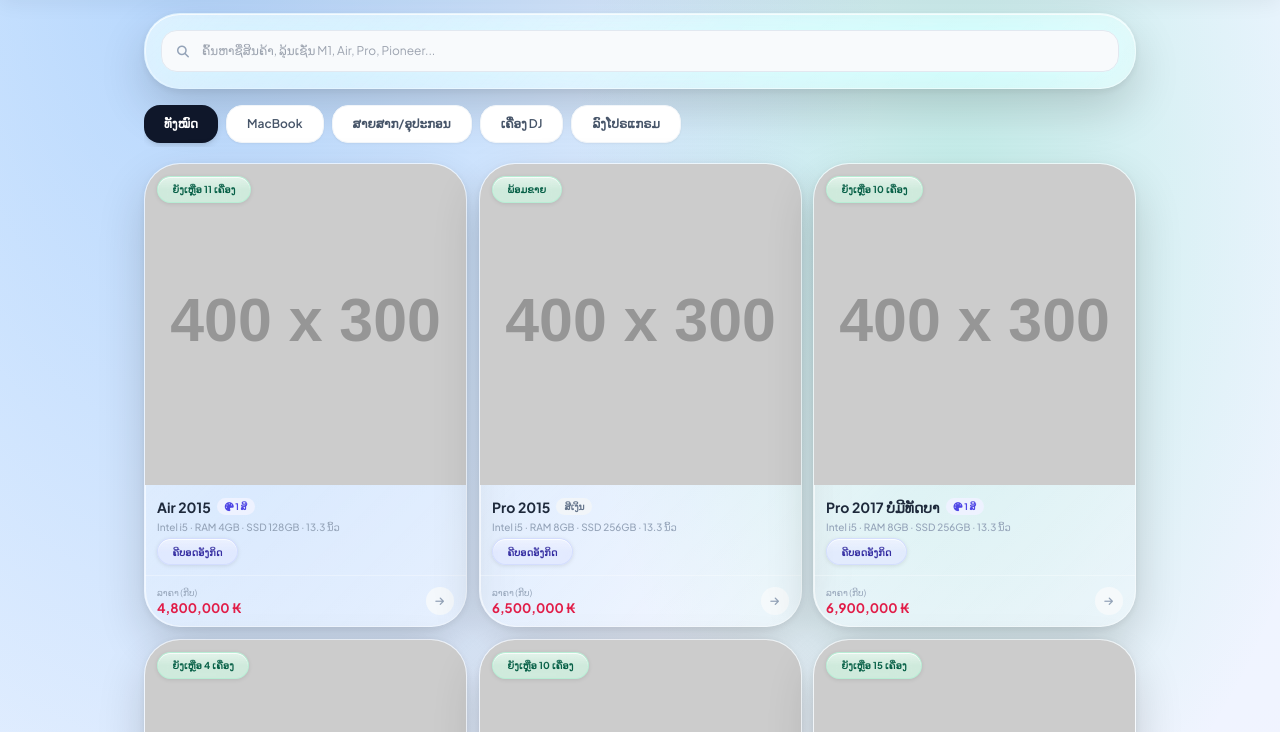
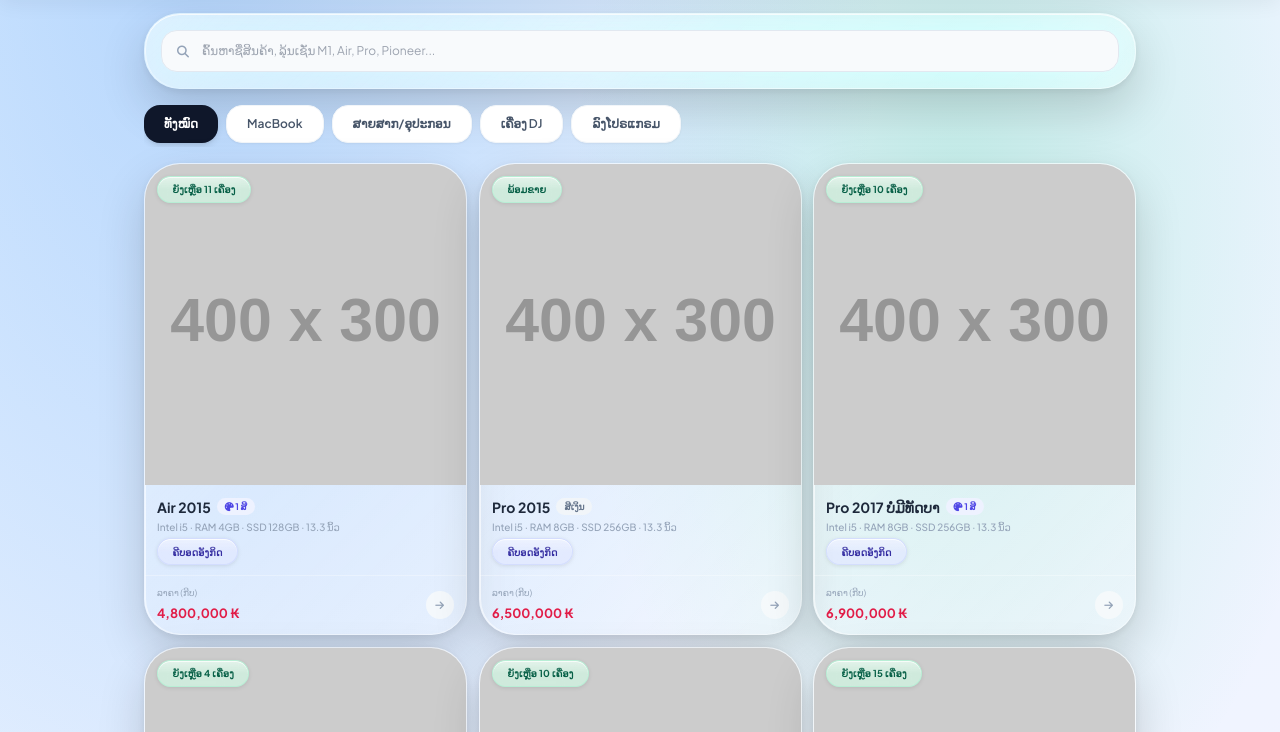
Before and after one commit to somxay/mac2u, a plain HTML site: page index.html in a window 1280 px wide. Shown: the part 68-800 px from the top of the page. Drawn offline with nearby package versions, Linux system fonts and the light colour scheme; placeholder pictures from the web are drawn by us.

Commit message:
Add files via upload

```diff
--- a/app.js
+++ b/app.js
@@ -300,11 +300,11 @@
             ` : (p.keyboard ? `<span class="inline-block mt-1 liquid-pill pill-indigo">${formatKeyboard(p.keyboard)}</span>` : '')}
           </div>
         </div>
-        <div class="px-3 py-2.5 border-t border-white/30 flex items-center justify-between">
-          <div class="min-w-0 overflow-hidden">
+        <div class="px-3 py-2.5 border-t border-white/30 flex items-center gap-2">
+          <div class="flex-1 min-w-0">
             <span class="text-[9px] text-slate-400 block">${currentCurrency === 'THB' ? 'ລາຄາ (บาท)' : 'ລາຄາ (ກີບ)'}</span>
             ${isSold ? `<span class="text-slate-400 font-bold text-xs italic">${stockTotal !== null ? 'ໝົດສະຕັອກ' : 'ຂາຍແລ້ວ'}</span>` : `
-              <p class="text-rose-600 font-bold text-[0.82rem] leading-tight whitespace-nowrap">${priceFormatted} ${currencySymbol}</p>
+              <span class="inline-flex items-baseline gap-0.5 text-rose-600 font-bold text-[0.8rem] leading-tight whitespace-nowrap">${priceFormatted}&nbsp;${currencySymbol}</span>
             `}
           </div>
           <div class="shrink-0 w-7 h-7 rounded-full bg-slate-50/80 text-slate-400 flex items-center justify-center transition-all duration-300 group-hover:bg-slate-900 group-hover:text-white">
```
Also changed, not shown: admin.html (+0 -13 lines).
